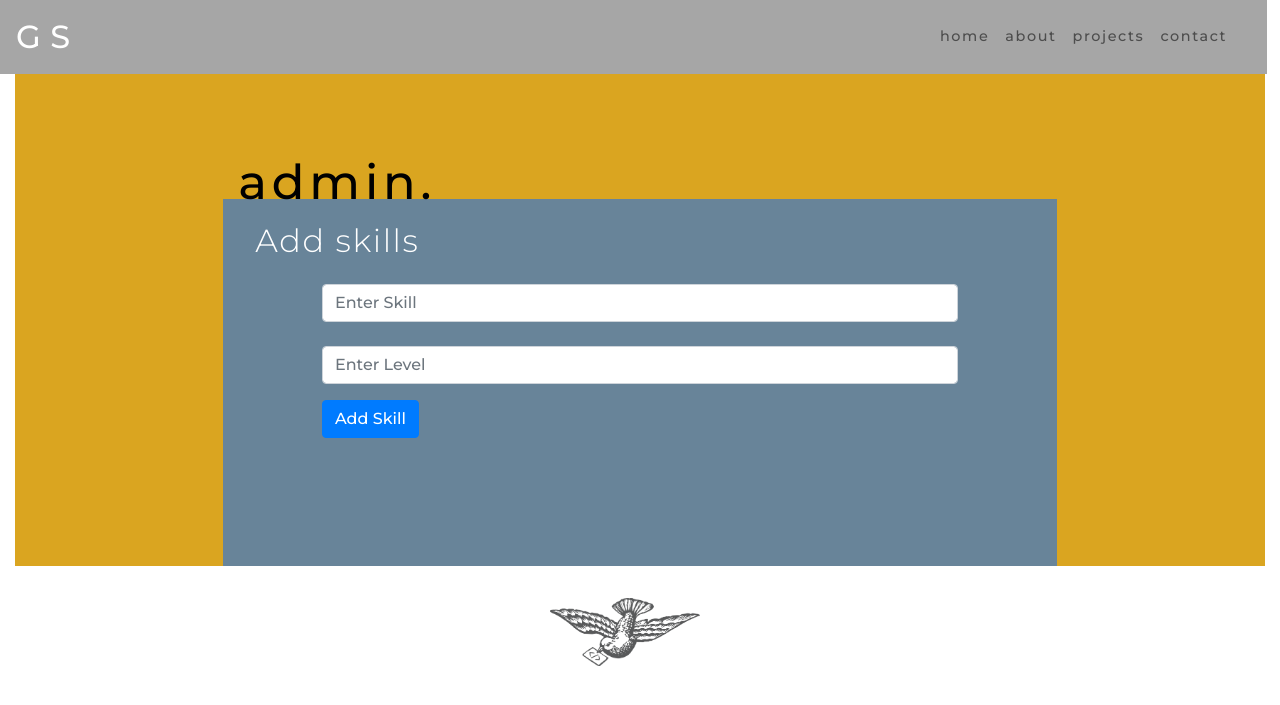
After one commit to GarySimons/Gary_Simons, a Flask app: page /add_skill in a window 1280 px wide. The commit adds this page. Shown: the top 705 px of the page. Run offline with Flask 2, Linux system fonts and the light colour scheme; some libraries are stand-ins or nearby versions.

Commit message:
Added addskill.html file. Added Admin page styling and Add Skill form. Form works

```diff
--- a/app.py
+++ b/app.py
@@ -40,6 +40,10 @@ def insert_skill():
     skills.insert_one(request.form.to_dict())
     return redirect(url_for('admin'))
 
+@app.route('/add_skill')
+def add_skill():
+    return render_template('addskill.html', title='Adimin - Add Skill')
+
 
 if __name__ == '__main__':
     app.run(host=os.getenv('IP', '0.0.0.0'),
--- a/static/css/style.css
+++ b/static/css/style.css
@@ -368,8 +368,7 @@ body {
 /* Admin page */
 
 #admincontainer {
-    height: 100vh;
-    background-color: green;
+    background-color: goldenrod;
 }
 
 .adminbox {
--- /dev/null
+++ b/templates/addskill.html
@@ -0,0 +1,32 @@
+{% extends "layout.html" %}
+{% block content %}
+
+<div class="container-fluid" id="admincontainer">
+    <div class="row justify-content-center">
+        <h3 class="col-sm-12 col-md-8 sectionhead">admin.</h3>
+    </div>
+
+        <div class="row justify-content-center">
+            <div class="col-sm-12 col-md-8 adminbox">
+                    <div class="row col-sm-12 col-md-12">
+                        <p class="adminsubhead">Add skills</p>
+                    </div>
+                    <div class="row justify-content-center">
+            <form action="{{ url_for('insert_skill') }}" method="POST" class="col-10">
+                    <div class="form-group">
+                        <input type="text" class="form-control" id="skill" name="skill" placeholder="Enter Skill"><br />
+                        <input type="text" class="form-control" id="level" name="level" placeholder="Enter Level">
+                    </div>
+                <button type="submit" class="btn btn-primary">Add Skill</button>
+            </form>
+            </div>
+            </div>
+        </div>
+</div>
+
+<!-- Bird -->
+        <div class="row col-12 justify-content-center">
+            <img id="birdsmall" src="static/images/bird80black.png" alt="Bird" class="img-fluid">
+        </div>
+
+{% endblock content %}
```
